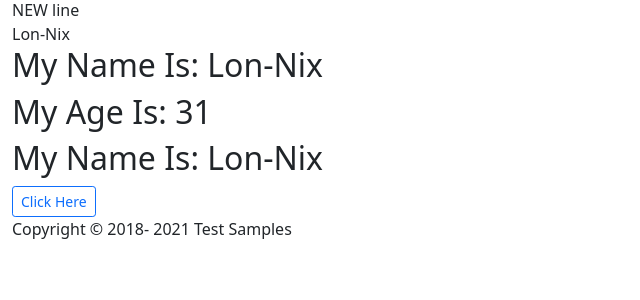
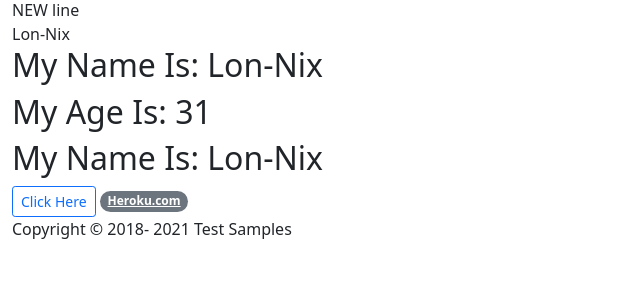
Before and after one commit to lon-nix/TestSamples, a PHP site: page /index.php in a window 1280 px wide. Shown: the part 257-557 px from the top of the page, without its empty margins (0-640 px from the left). Run offline with PHP 8.4, Linux system fonts and the light colour scheme.

Commit message:
Added a link to Heroku

```diff
--- a/includes/footer.php
+++ b/includes/footer.php
@@ -1,5 +1,7 @@
+<a href= "https://www.heroku.com" target = "_blank" class="badge rounded-pill bg-secondary">Heroku.com</a>
 <?php echo "<p>Copyright &copy; 2018- ".date("Y")." Test Samples</p>";?>
 </div>
+
 <script src="https://cdn.jsdelivr.net/npm/bootstrap@5.1.3/dist/js/bootstrap.bundle.min.js"
 integrity="sha384-ka7Sk0Gln4gmtz2MlQnikT1wXgYsOg+OMhuP+IlRH9sENBO0LRn5q+8nbTov4+1p" crossorigin="anonymous"></script>
 </body>
```
